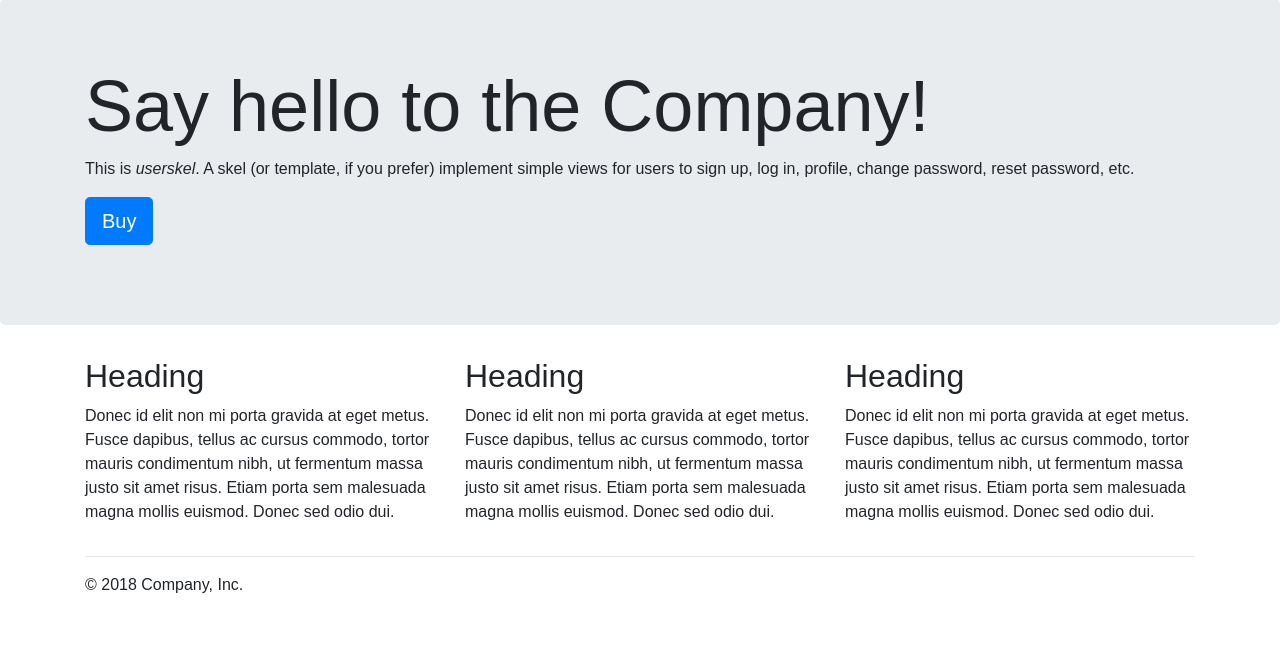
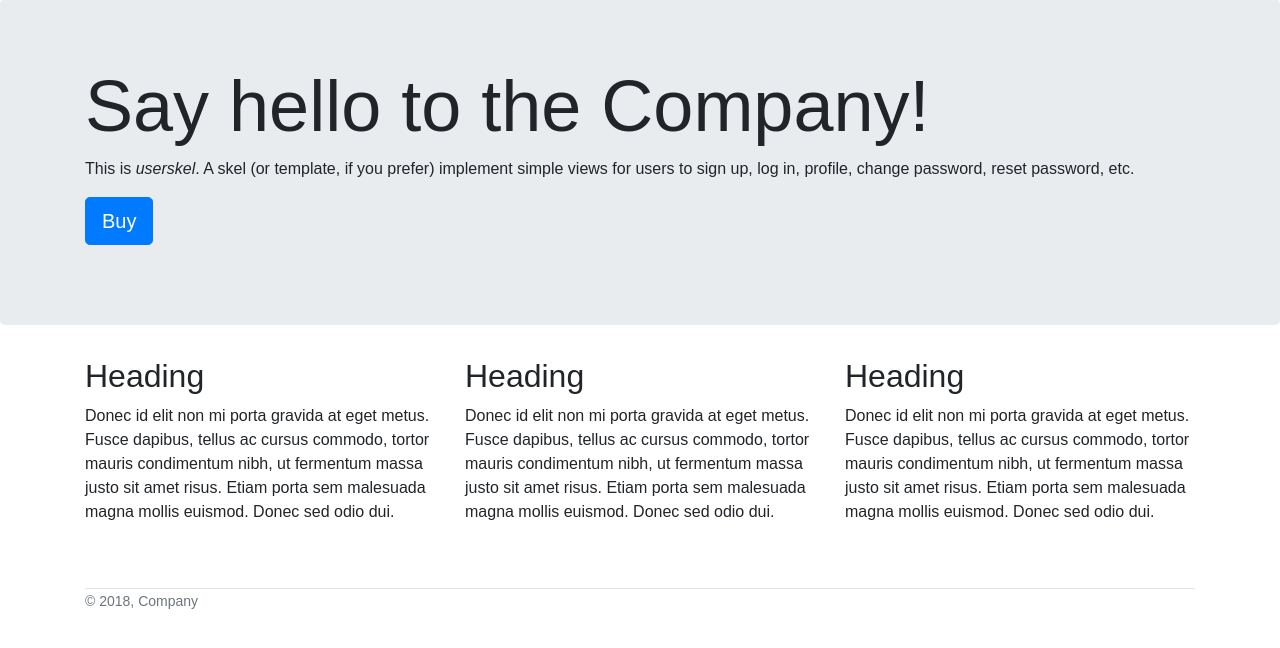
Before and after one commit to dbolgheroni/www-userskel, a Django app: page / in a window 1280 px wide. Shown: the part 57-705 px from the top of the page. Run offline with Django 3.2, Linux system fonts and the light colour scheme; some libraries are stand-ins or nearby versions.

Commit message:
Add a base footer, to show in all views. Remove the single footer in index.

```diff
--- a/userskel/templates/base.html
+++ b/userskel/templates/base.html
@@ -43,5 +43,11 @@
     </nav>
 
     {% block content %}
-    {% endblock %}
+    {% endblock content %}
+
+    <div class="container">
+        <footer class="mt-md-5 mt-5 border-top">
+            <small class="text-muted">&copy; 2018, Company</small>
+        </footer>
+    </div>
 </body>
--- a/userskel/templates/index.html
+++ b/userskel/templates/index.html
@@ -28,9 +28,5 @@
 </div>
 
 </div> <!-- row -->
-
-<hr>
-
-<footer><p>&copy; 2018 Company, Inc.</p></footer>
 </div> <!-- container -->
 {% endblock %}
```
